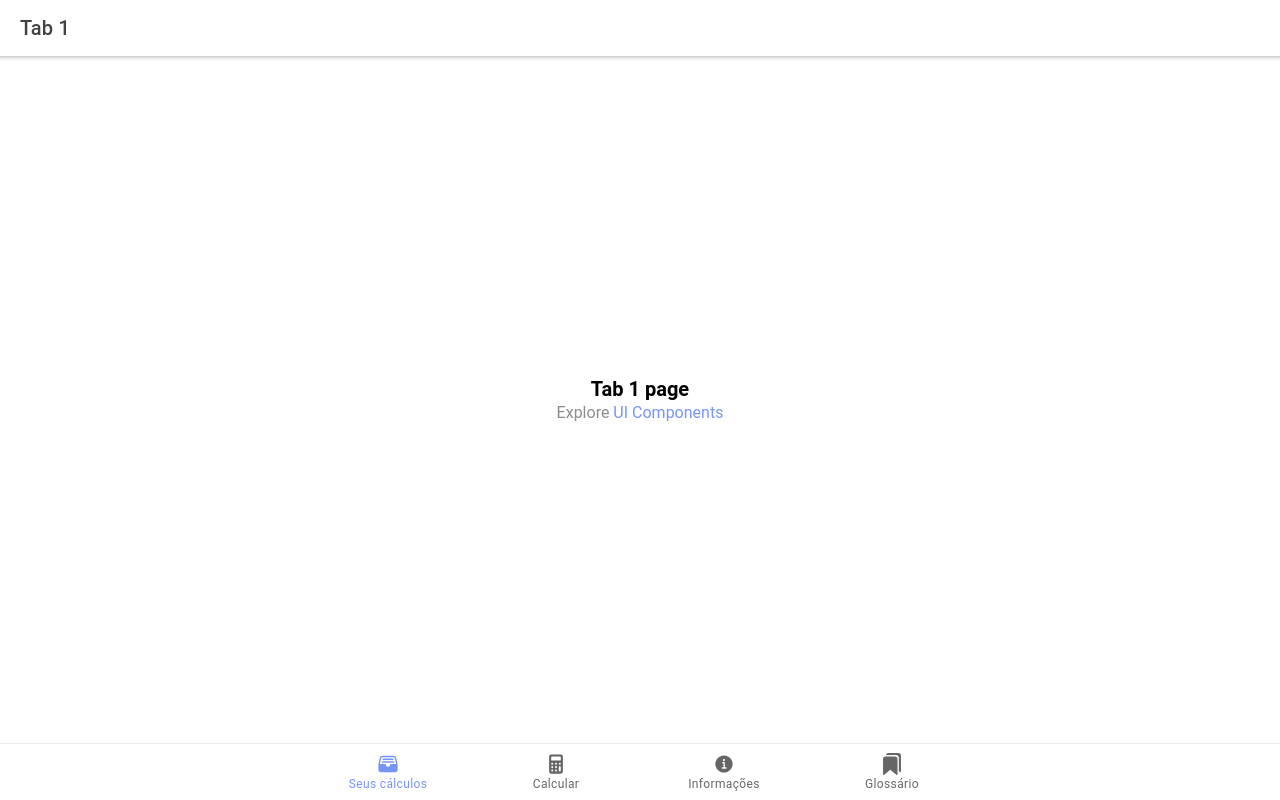
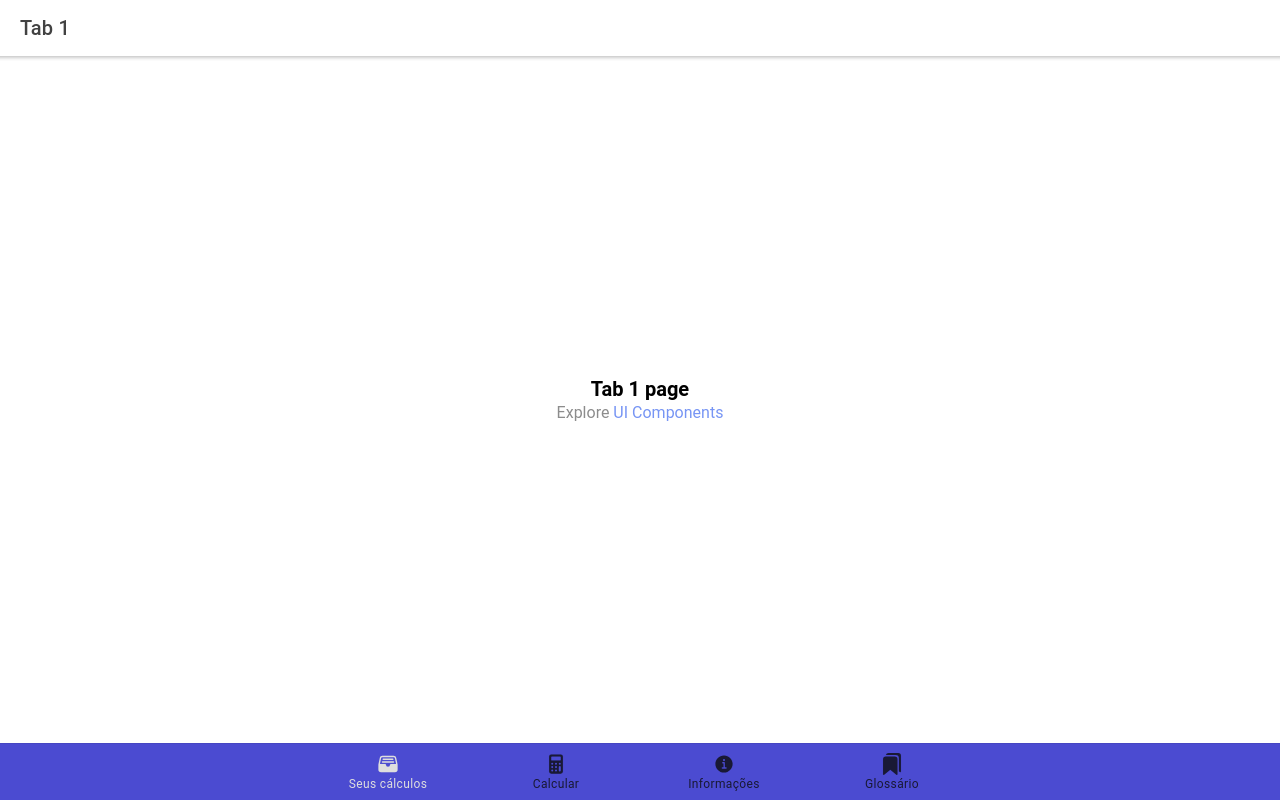
Before and after one commit to embscimatec/PimPelod2, a React (Create React App) app: page /tab1 in a window 1280 px wide. Built offline with nearby package versions, Linux system fonts and the light colour scheme.

Commit message:
Ajustando navgation-bottom

```diff
--- a/src/App.tsx
+++ b/src/App.tsx
@@ -47,7 +47,7 @@ const App: React.FC = () => (
           <Route path="/glossario" component={Glossario} />
           <Route path="/" render={() => <Redirect to="/tab1" />} exact={true} />
         </IonRouterOutlet>
-        <IonTabBar slot="bottom">
+        <IonTabBar slot="bottom" className="nav-bottom">
           <IonTabButton tab="tab1" href="/tab1">
             <IonIcon icon={fileTrayFull} />
             <IonLabel>Seus cálculos</IonLabel>
--- a/src/theme/variables.css
+++ b/src/theme/variables.css
@@ -41,6 +41,15 @@ ion-card-content {
   width: 100%;
 }
 
+.nav-bottom, .nav-bottom > * {
+  background-color:  #4B4BD1;
+  color:#191935;
+}
+
+.tab-selected {
+  color: #dedede;
+}
+
 /** Ionic CSS Variables **/
 :root {
   /** primary **/
@@ -48,7 +57,7 @@ ion-card-content {
   --ion-color-primary-rgb: 119, 149, 244;
   --ion-color-primary-contrast: #ffffff;
   --ion-color-primary-contrast-rgb: 255, 255, 255;
-  --ion-color-primary-shade: #5e80f0;
+  --ion-color-primary-shade: #bdc3d6;
   --ion-color-primary-tint: #89a2f3;
 
   /** secondary **/
```
